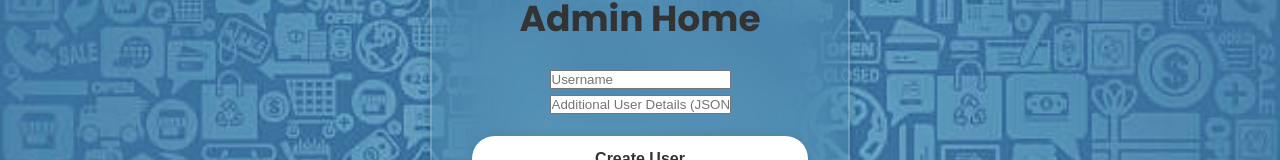
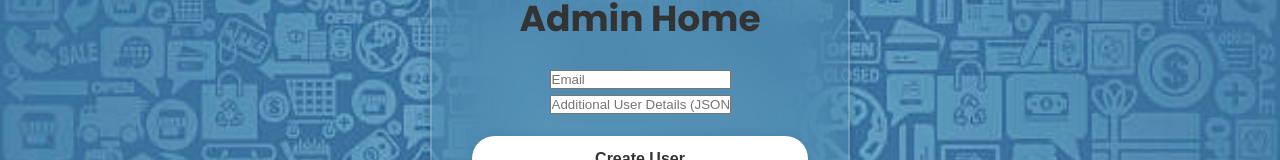
Before and after one commit to JustNekoChris/Project2-Group14-Frontend, a React (Create React App) app in the folder frontend/: page /AdminHome in a window 1280 px wide. Shown: the part 249-409 px from the top of the page. Built offline with nearby package versions, Linux system fonts and the light colour scheme; a web font is replaced by a local one.

Commit message:
Update AdminHome.jsx

```diff
--- a/frontend/src/Components/AdminHomePage/AdminHome.jsx
+++ b/frontend/src/Components/AdminHomePage/AdminHome.jsx
@@ -2,13 +2,13 @@ import React, { useState } from 'react';
 import styles from './AdminHome.module.css';
 
 const AdminHome = () => {
-  const [username, setUsername] = useState('');
+  const [email, setEmail] = useState('');
   const [userDetails, setUserDetails] = useState({});
 
   // Handlers for API Requests
   const handleCreateUser = async () => {
     try {
-      const response = await fetch(`http://localhost:8080/users?username=${username}`, {
+      const response = await fetch(`http://localhost:8080/users?email=${email}`, {
         method: 'PUT',
         headers: { 'Content-Type': 'application/json' },
         body: JSON.stringify(userDetails),
@@ -24,10 +24,10 @@ const AdminHome = () => {
   };
 
   const handleDeleteUser = async () => {
-    const confirmation = window.confirm(`Are you sure you want to delete ${username}?`);
+    const confirmation = window.confirm(`Are you sure you want to delete the user with email ${email}?`);
     if (confirmation) {
       try {
-        const response = await fetch(`http://localhost:8080/users?username=${username}`, {
+        const response = await fetch(`http://localhost:8080/users?email=${email}`, {
           method: 'DELETE',
         });
         if (response.ok) {
@@ -43,7 +43,7 @@ const AdminHome = () => {
 
   const handleUpdateUser = async () => {
     try {
-      const response = await fetch(`http://localhost:8080/users?username=${username}`, {
+      const response = await fetch(`http://localhost:8080/users?email=${email}`, {
         method: 'PATCH',
         headers: { 'Content-Type': 'application/json' },
         body: JSON.stringify(userDetails),
@@ -63,10 +63,10 @@ const AdminHome = () => {
     <div className={styles.wrapper}>
       <h1>Admin Home</h1>
       <input
-        type="text"
-        placeholder="Username"
-        value={username}
-        onChange={(e) => setUsername(e.target.value)}
+        type="email"
+        placeholder="Email"
+        value={email}
+        onChange={(e) => setEmail(e.target.value)}
       />
       <input
         type="text"
```
